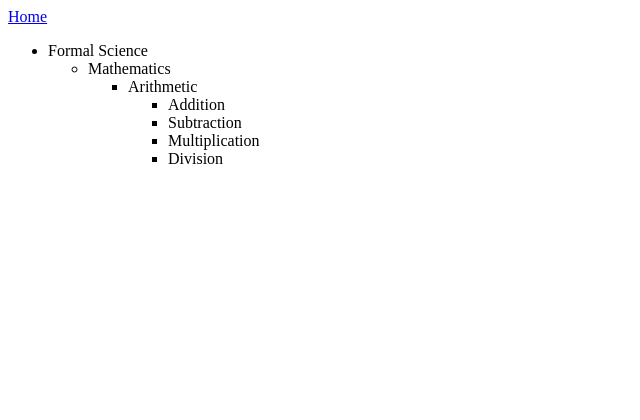
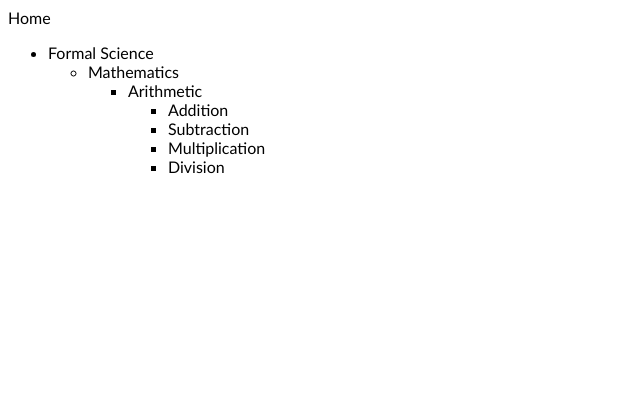
Before and after one commit to dschmitzz/ProjectZ1.1, a PHP site: page /topics.html in a window 1280 px wide. Shown: the top 420 px of the page, without its empty margins (0-640 px from the left). Before the commit the page ends 164 px from the top, so only its background shows below. Run offline with PHP 8.4, Linux system fonts and the light colour scheme.

Commit message:
prettier topics

```diff
--- a/styles.css
+++ b/styles.css
@@ -1,5 +1,6 @@
 a {
     text-decoration: none;
+    color: black;
 }
 
 body, html {
@@ -7,3 +8,8 @@ body, html {
     height: 100vh;
     font-family:'Gill Sans', 'Gill Sans MT', Calibri, 'Trebuchet MS', sans-serif;
 }
+
+.card {
+    background-color: aqua;
+    border-radius: 10px;
+}
--- a/topics.html
+++ b/topics.html
@@ -5,6 +5,7 @@
     <meta http-equiv="X-UA-Compatible" content="IE=edge">
     <meta name="viewport" content="width=device-width, initial-scale=1.0">
     <title>Topics</title>
+    <link rel='stylesheet' href='styles.css'>
 </head>
 <body>
     <a href='index.html'>Home</a>
```
